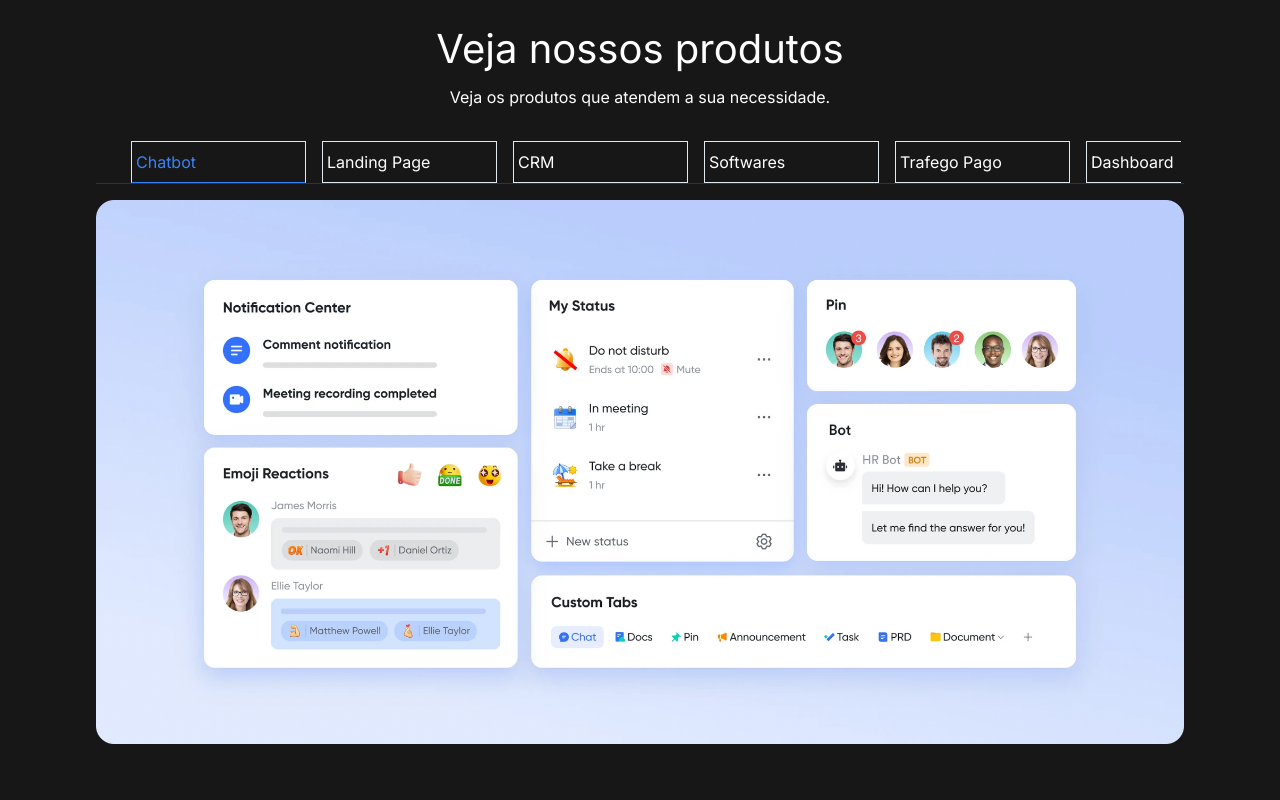
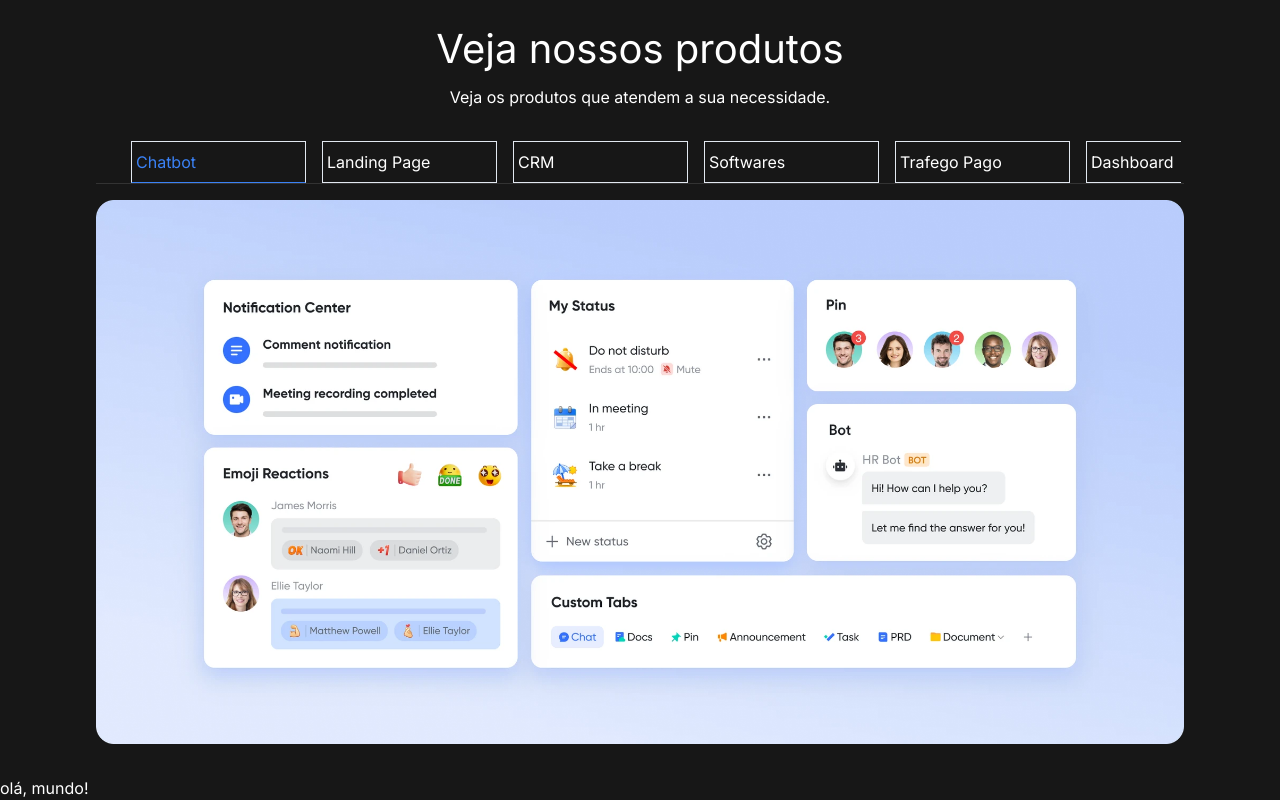
Before and after one commit to ViniciusOliver-stack/symplus-page, a Next.js app: page / in a window 1280 px wide. Shown: the part 859-1659 px from the top of the page. Before the commit the page ends 1635 px from the top, so only its background shows below. Built offline with nearby package versions, Linux system fonts and the light colour scheme.

Commit message:
feat: add Component Card in Page

```diff
--- a/app/page.tsx
+++ b/app/page.tsx
@@ -1,5 +1,6 @@
 "use client"
 
+import { Cards } from "@/components/cards"
 import { Header } from "@/components/header"
 import { Navbar } from "@/components/navbar"
 import { TabsProducts } from "@/components/tabsProducts"
@@ -9,6 +10,7 @@ export default function Home() {
     <div className="overflow-x-hidden">
       <Navbar />
       <Header />
+      <Cards />
     </div>
   )
 }
```
